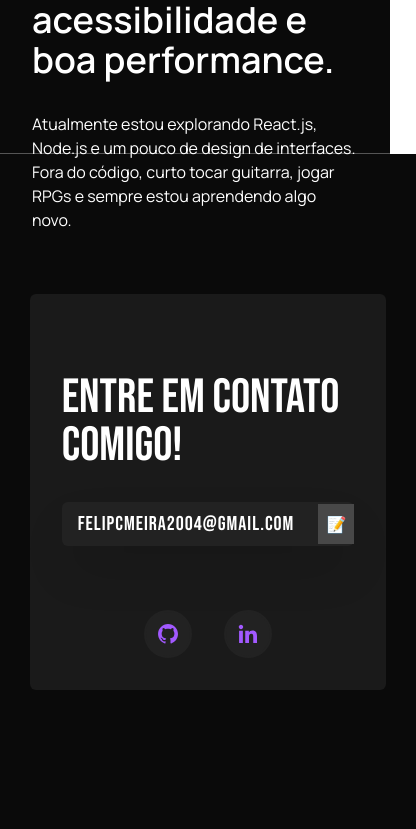
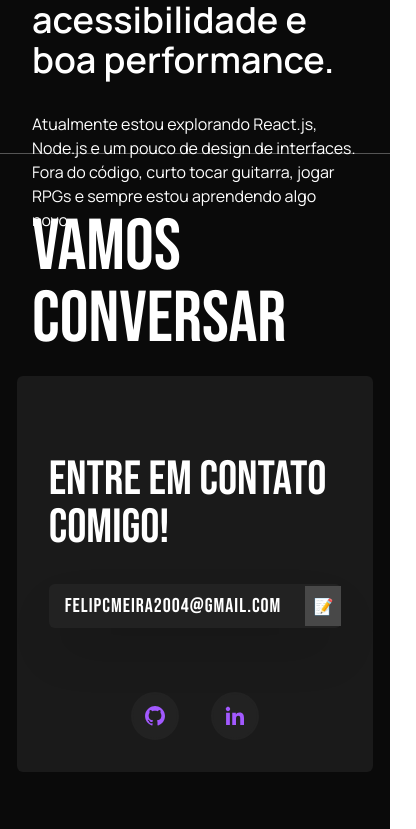
Before and after one commit to 0FelipeMeira/portfolio, a Next.js app: page / in a window 390 px wide. Shown: the part 3612-4441 px from the top of the page, 416 px wide, since content can reach past the window. Built offline with nearby package versions, Linux system fonts and the light colour scheme.

Commit message:
Refactor Connect component layout for improved structure and responsiveness

```diff
--- a/app/_layouts/Connect.tsx
+++ b/app/_layouts/Connect.tsx
@@ -5,7 +5,11 @@ const Connect = () => {
   const [isCopied, setIsCopied] = useState(false);
 
   return (
-    <div id="contact" className="bg-neutral-100 w-full h-[80vh] grid grid-cols-2 place-items-center py-12 px-52">
+    <div className="bg-neutral-100 w-full h-[80vh] grid place-items-center">
+      <div
+        id="contact"
+        className="size-full max-w-7xl grid grid-cols-1 md:grid-cols-2 place-items-center py-12 px-8"
+      >
         <h1 className="text-7xl font-mono">Vamos Conversar</h1>
         <div className="bg-neutral-200 rounded-md p-8 flex flex-col items-center gap-8 w-fit">
           <h2 className="text-5xl font-mono mt-12">Entre em contato comigo!</h2>
@@ -16,7 +20,9 @@ const Connect = () => {
             <button
               className="aspect-square p-2 cursor-pointer bg-neutral-400"
               onClick={async () => {
-              await navigator.clipboard.writeText("felipecmeira2004@gmail.com");
+                await navigator.clipboard.writeText(
+                  "felipecmeira2004@gmail.com"
+                );
                 setIsCopied(true);
                 setTimeout(() => {
                   setIsCopied(false);
@@ -33,6 +39,7 @@ const Connect = () => {
           </div>
         </div>
       </div>
+    </div>
   );
 };
 
```
Lines whose indentation alone changed are shown as unchanged.
